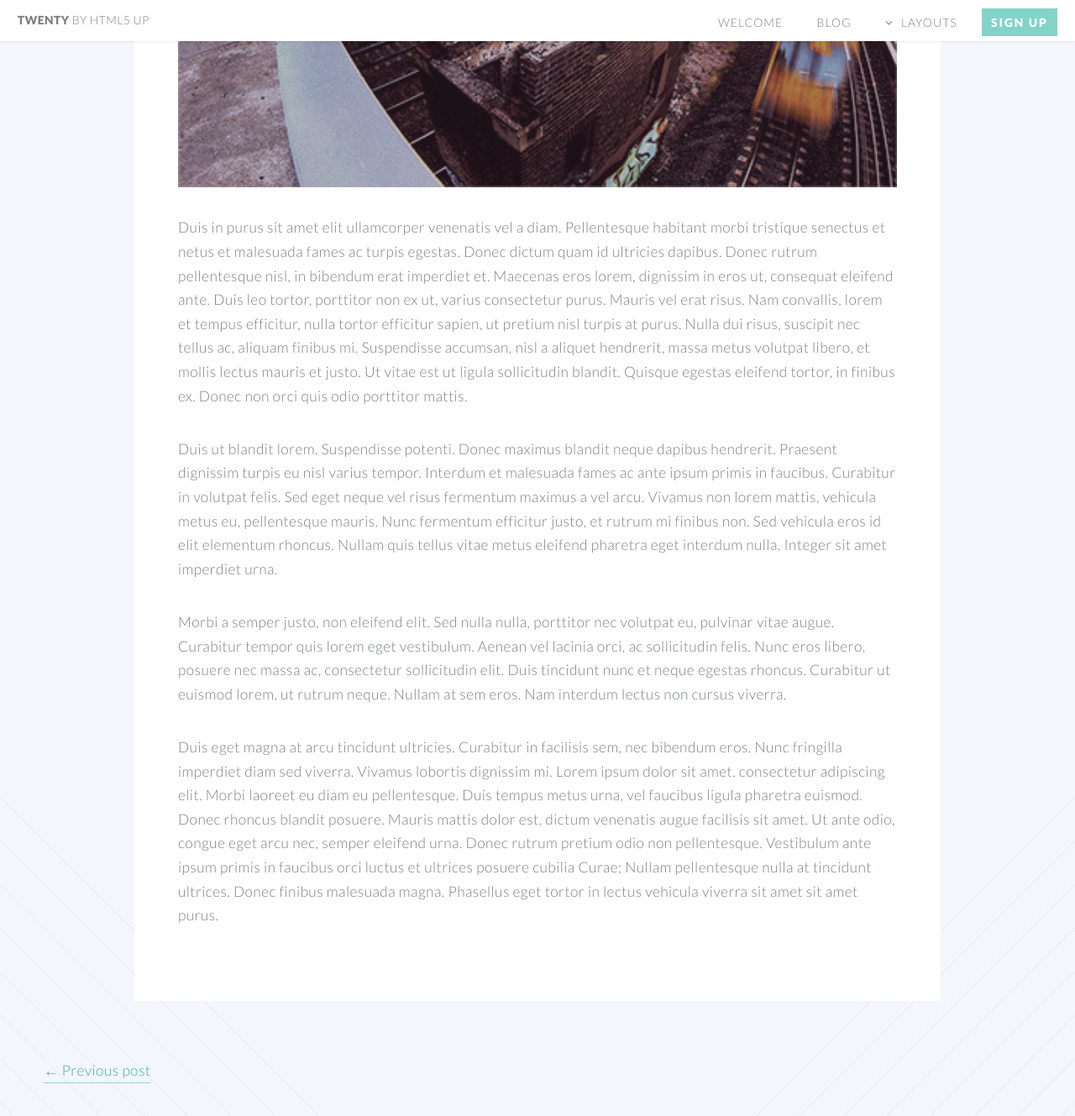
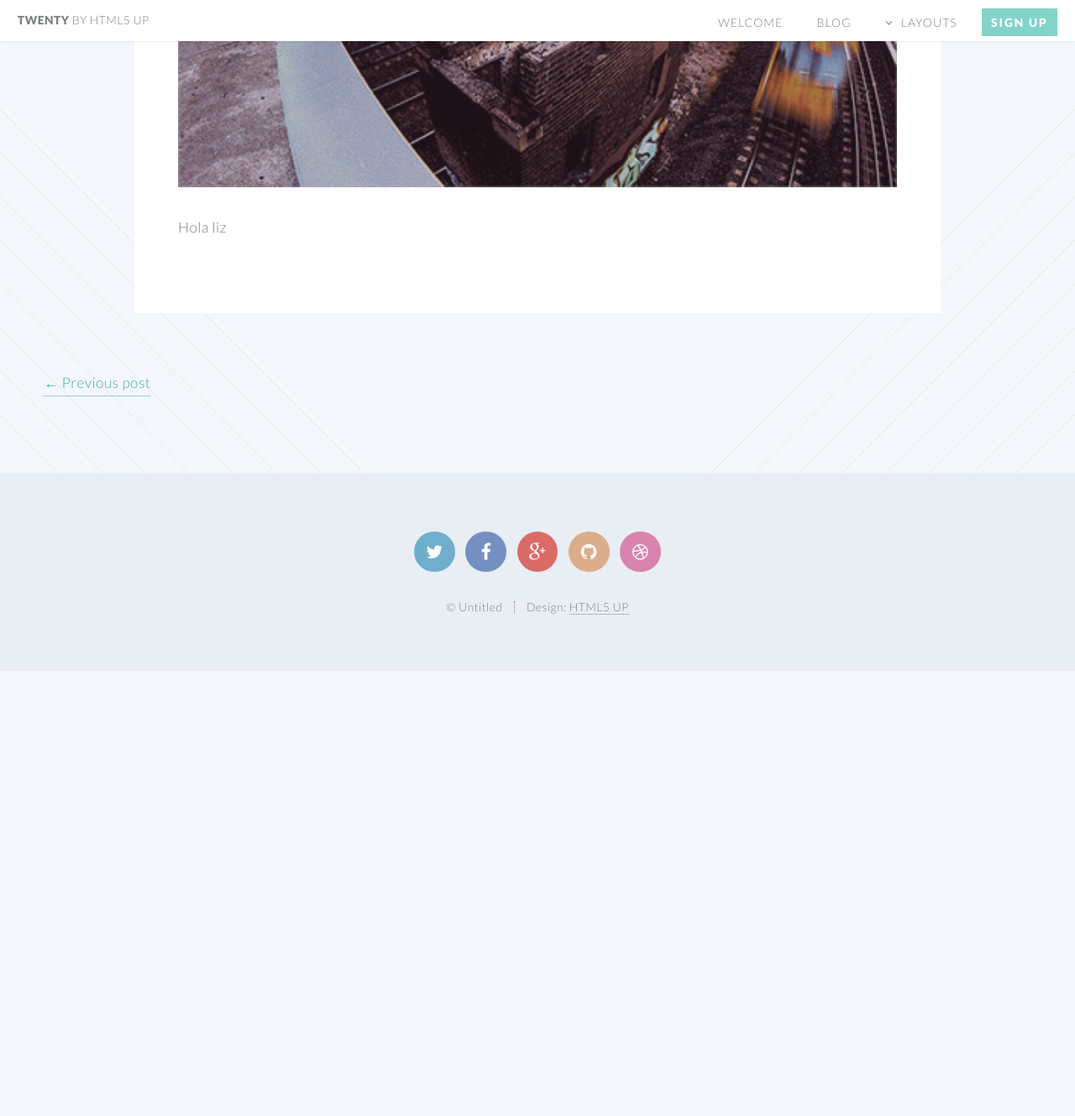
Before and after one commit to ChorotegaGit/chorosite, a Jekyll site: the page built from _posts/2014-09-07-duis-in-purus.markdown, in a window 1280 px wide and 1400 px high, scrolled down 587 px. Shown: the top 1329 px of the window at 84% size. Built offline with Jekyll 4.4.1, drawn with Linux system fonts in a browser that asks for light colours; after the commit the page ends 1386 px from its top, so only the background shows below that.

Commit message:
Updated Duis In Purus

```diff
--- a/_posts/2014-09-07-duis-in-purus.markdown
+++ b/_posts/2014-09-07-duis-in-purus.markdown
@@ -1,16 +1,10 @@
 ---
 title: Duis in purus
-date: 2014-09-07 14:36:23 Z
+date: 2014-09-07 14:36:00 Z
 categories:
 - Duis
 layout: post
 ---
 
 <span class="image featured"><img src="/images/pic01.jpg" alt=""></span>
-Duis in purus sit amet elit ullamcorper venenatis vel a diam. Pellentesque habitant morbi tristique senectus et netus et malesuada fames ac turpis egestas. Donec dictum quam id ultricies dapibus. Donec rutrum pellentesque nisl, in bibendum erat imperdiet et. Maecenas eros lorem, dignissim in eros ut, consequat eleifend ante. Duis leo tortor, porttitor non ex ut, varius consectetur purus. Mauris vel erat risus. Nam convallis, lorem et tempus efficitur, nulla tortor efficitur sapien, ut pretium nisl turpis at purus. Nulla dui risus, suscipit nec tellus ac, aliquam finibus mi. Suspendisse accumsan, nisl a aliquet hendrerit, massa metus volutpat libero, et mollis lectus mauris et justo. Ut vitae est ut ligula sollicitudin blandit. Quisque egestas eleifend tortor, in finibus ex. Donec non orci quis odio porttitor mattis.
-
-Duis ut blandit lorem. Suspendisse potenti. Donec maximus blandit neque dapibus hendrerit. Praesent dignissim turpis eu nisl varius tempor. Interdum et malesuada fames ac ante ipsum primis in faucibus. Curabitur in volutpat felis. Sed eget neque vel risus fermentum maximus a vel arcu. Vivamus non lorem mattis, vehicula metus eu, pellentesque mauris. Nunc fermentum efficitur justo, et rutrum mi finibus non. Sed vehicula eros id elit elementum rhoncus. Nullam quis tellus vitae metus eleifend pharetra eget interdum nulla. Integer sit amet imperdiet urna.
-
-Morbi a semper justo, non eleifend elit. Sed nulla nulla, porttitor nec volutpat eu, pulvinar vitae augue. Curabitur tempor quis lorem eget vestibulum. Aenean vel lacinia orci, ac sollicitudin felis. Nunc eros libero, posuere nec massa ac, consectetur sollicitudin elit. Duis tincidunt nunc et neque egestas rhoncus. Curabitur ut euismod lorem, ut rutrum neque. Nullam at sem eros. Nam interdum lectus non cursus viverra.
-
-Duis eget magna at arcu tincidunt ultricies. Curabitur in facilisis sem, nec bibendum eros. Nunc fringilla imperdiet diam sed viverra. Vivamus lobortis dignissim mi. Lorem ipsum dolor sit amet, consectetur adipiscing elit. Morbi laoreet eu diam eu pellentesque. Duis tempus metus urna, vel faucibus ligula pharetra euismod. Donec rhoncus blandit posuere. Mauris mattis dolor est, dictum venenatis augue facilisis sit amet. Ut ante odio, congue eget arcu nec, semper eleifend urna. Donec rutrum pretium odio non pellentesque. Vestibulum ante ipsum primis in faucibus orci luctus et ultrices posuere cubilia Curae; Nullam pellentesque nulla at tincidunt ultrices. Donec finibus malesuada magna. Phasellus eget tortor in lectus vehicula viverra sit amet sit amet purus.
+Hola liz
```
